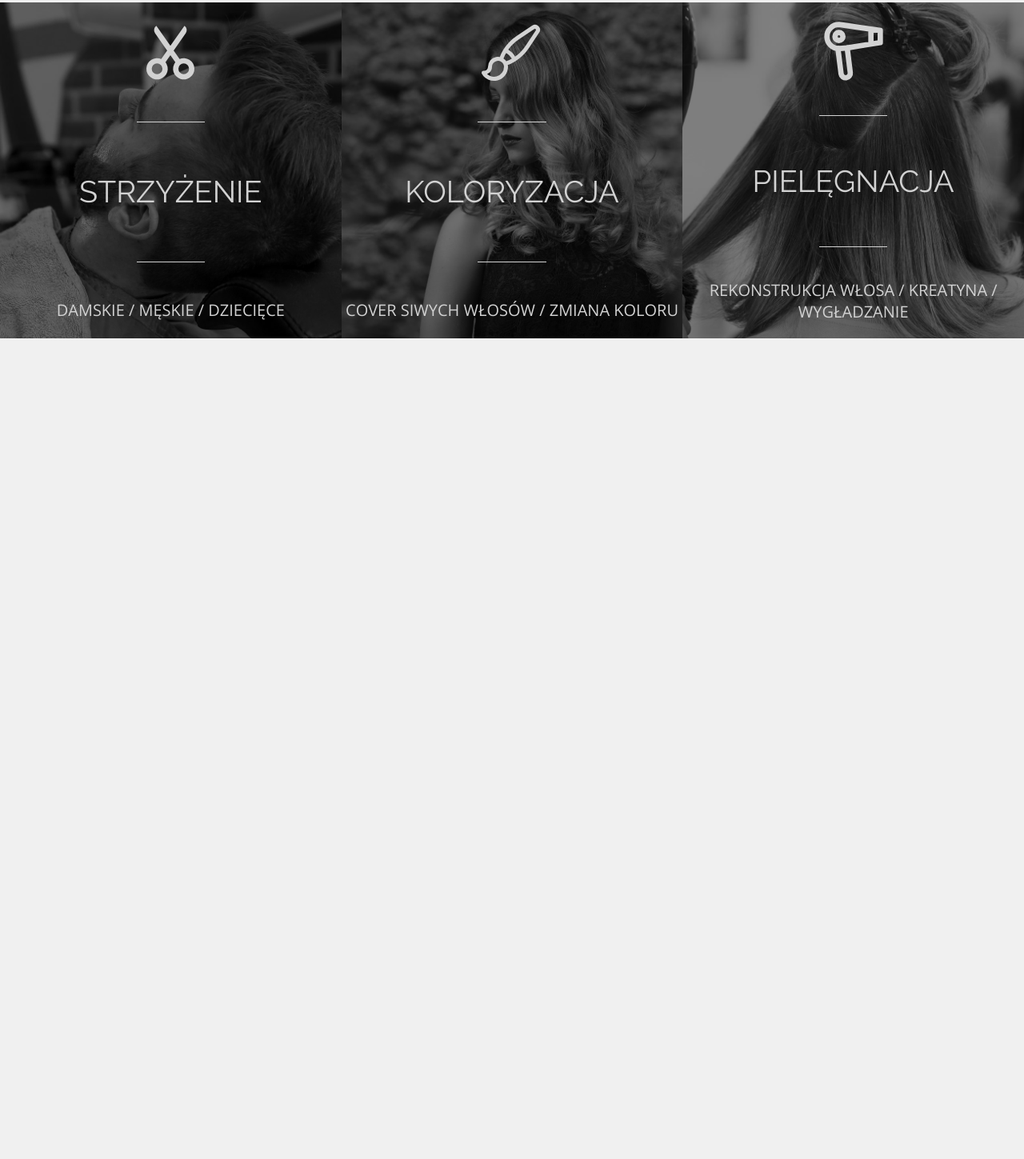
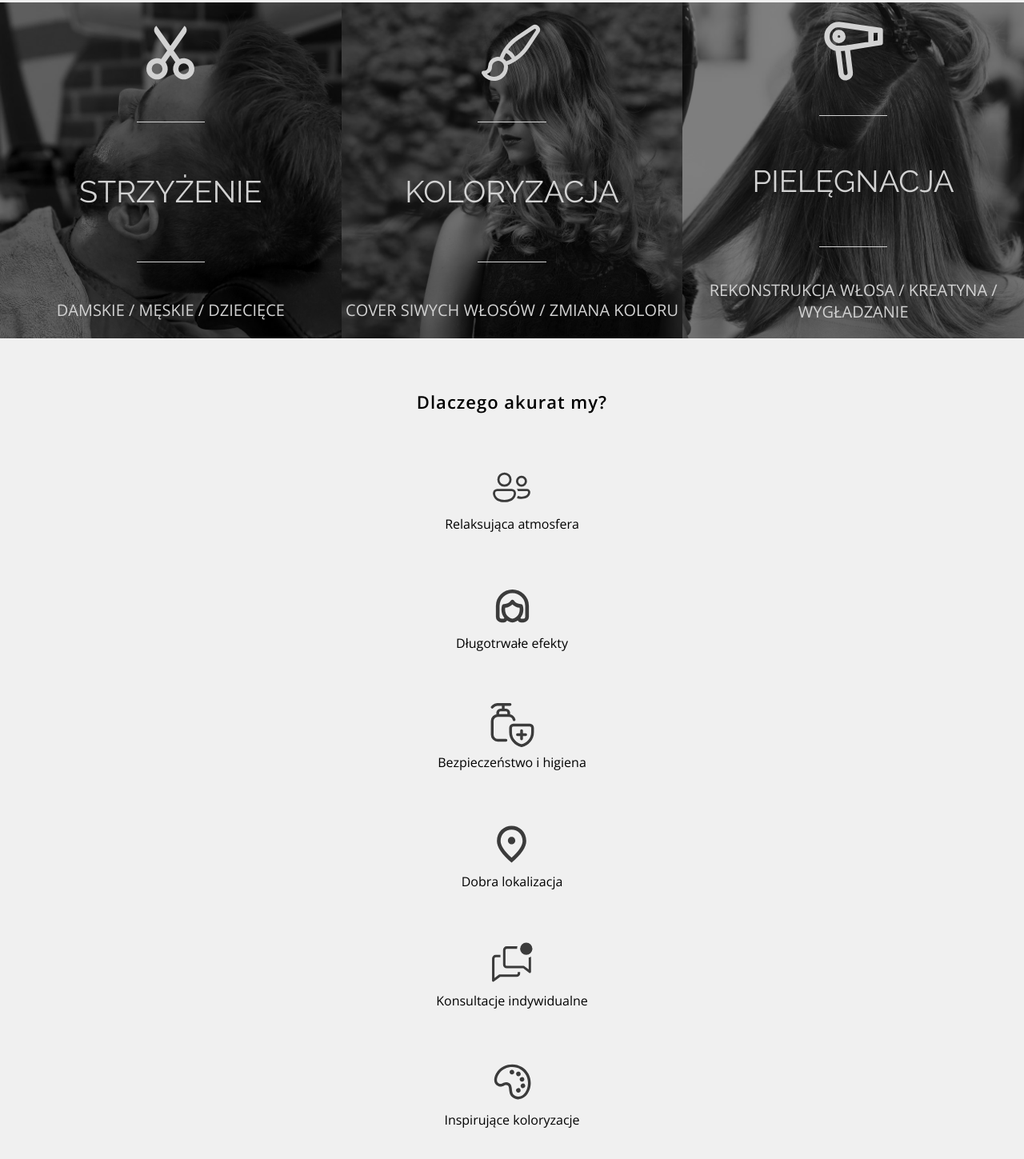
Before and after one commit to Kuba1507/Hairdresser, a website: page index.html in a window 1280 px wide. Shown: the part 1419-2868 px from the top of the page at 80% size. Before the commit the page ends 1866 px from the top, so only its background shows below. Drawn offline with nearby package versions, Linux system fonts and the light colour scheme.

Commit message:
styled advantage cards for mobile

```diff
--- a/index.html
+++ b/index.html
@@ -114,7 +114,35 @@
                     <div class="shadow"></div>
                 </div>
             </div>
-
+            <div class="wrapper">
+                <h3 class="subsection-heading">Dlaczego akurat my?</h3>
+                <div class="advantages-box">
+                    <div class="advantages-box__card">
+                        <img src="dist/img/people.svg">
+                        <p class="advantages-box__card-text">Relaksująca atmosfera</p>
+                    </div>
+                    <div class="advantages-box__card">
+                        <img src="dist/img/hair.svg">
+                        <p class="advantages-box__card-text">Długotrwałe efekty</p>
+                    </div>
+                    <div class="advantages-box__card">
+                        <img src="dist/img/bhp.svg">
+                        <p class="advantages-box__card-text">Bezpieczeństwo i higiena</p>
+                    </div>
+                    <div class="advantages-box__card">
+                        <img src="dist/img/gps.svg">
+                        <p class="advantages-box__card-text">Dobra lokalizacja</p>
+                    </div>
+                    <div class="advantages-box__card">
+                        <img src="dist/img/talk.svg">
+                        <p class="advantages-box__card-text">Konsultacje indywidualne</p>
+                    </div>
+                    <div class="advantages-box__card">
+                        <img src="dist/img/colors.svg">
+                        <p class="advantages-box__card-text">Inspirujące koloryzacje</p>
+                    </div>
+                </div>
+            </div>
         </section>
     </main>
 
--- a/src/sass/_components.scss
+++ b/src/sass/_components.scss
@@ -252,7 +252,7 @@
 			justify-content: center;
 			align-items: center;
 			background-color: #e6e5e5;
-			margin: 1.5em 0;
+			margin: 1.5em 0 4em 0;
 			padding: 2em 1.5em;
 
 			&-title {
@@ -329,5 +329,31 @@
 				background-color: $creme-white;
 			}
 		}
+
+		.advantages-box {
+			display: flex;
+			flex-direction: column;
+			justify-content: center;
+			align-items: center;
+			flex-wrap: nowrap;
+			padding: 2em;
+
+			&__card {
+				display: flex;
+				flex-direction: column;
+				justify-content: center;
+				align-items: center;
+				text-align: center;
+				font-size: 1.6rem;
+				font-weight: 200;
+				padding: 2em;
+
+				img {
+					margin-bottom: 0.5em;
+					width: 55px;
+					height: 55px;
+				}
+			}
+		}
 	}
 }
```
Also changed, not shown: dist/css/style.min.css, dist/img/bhp.svg (added), dist/img/colors.svg (added), dist/img/gps.svg (added), dist/img/hair.svg (added), dist/img/people.svg (added), dist/img/talk.svg (added), src/img/bhp.svg (added), src/img/colors.svg (added), src/img/gps.svg (added), src/img/hair.svg (added), src/img/people.svg (added), src/img/talk.svg (added).
